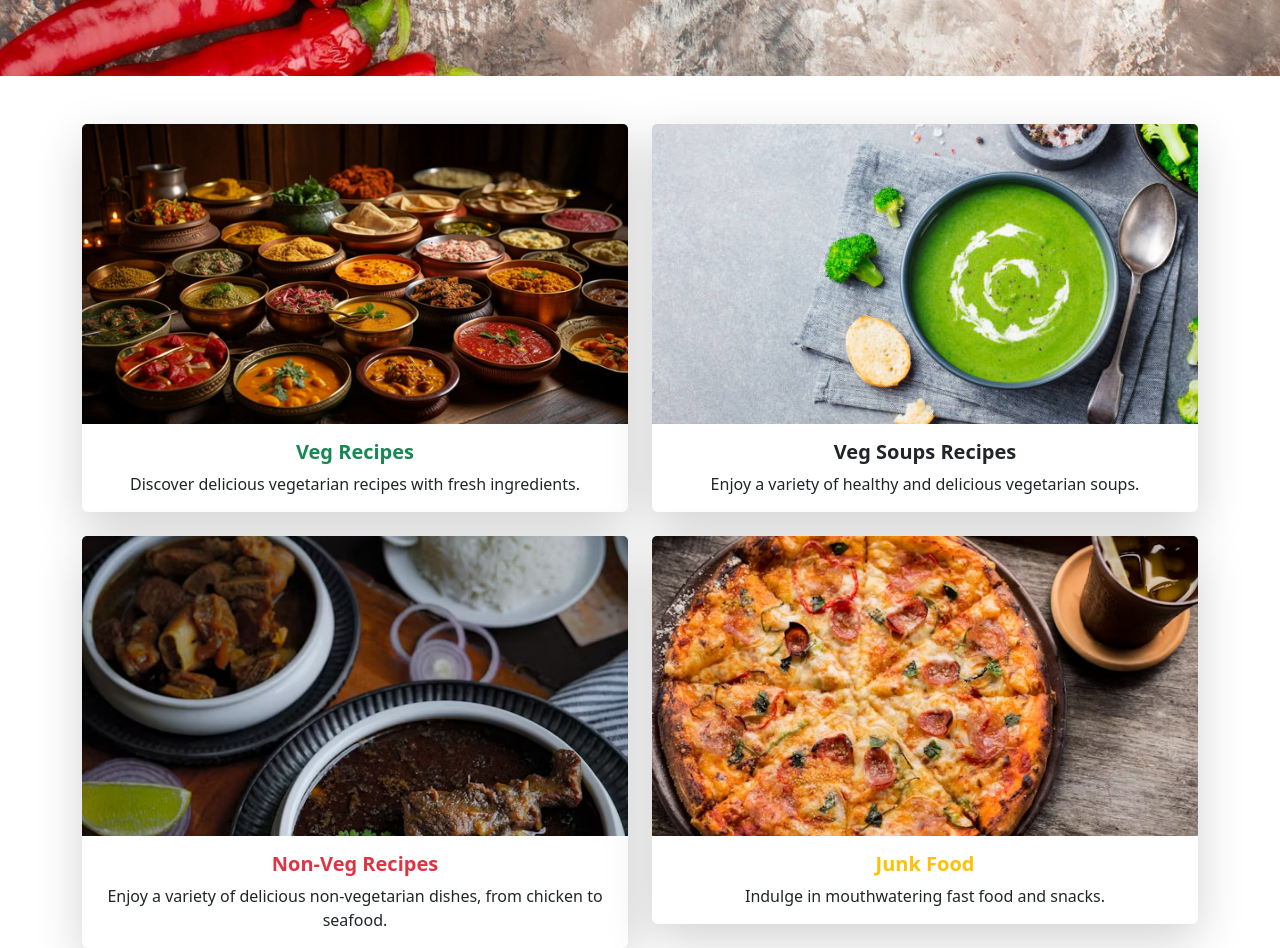
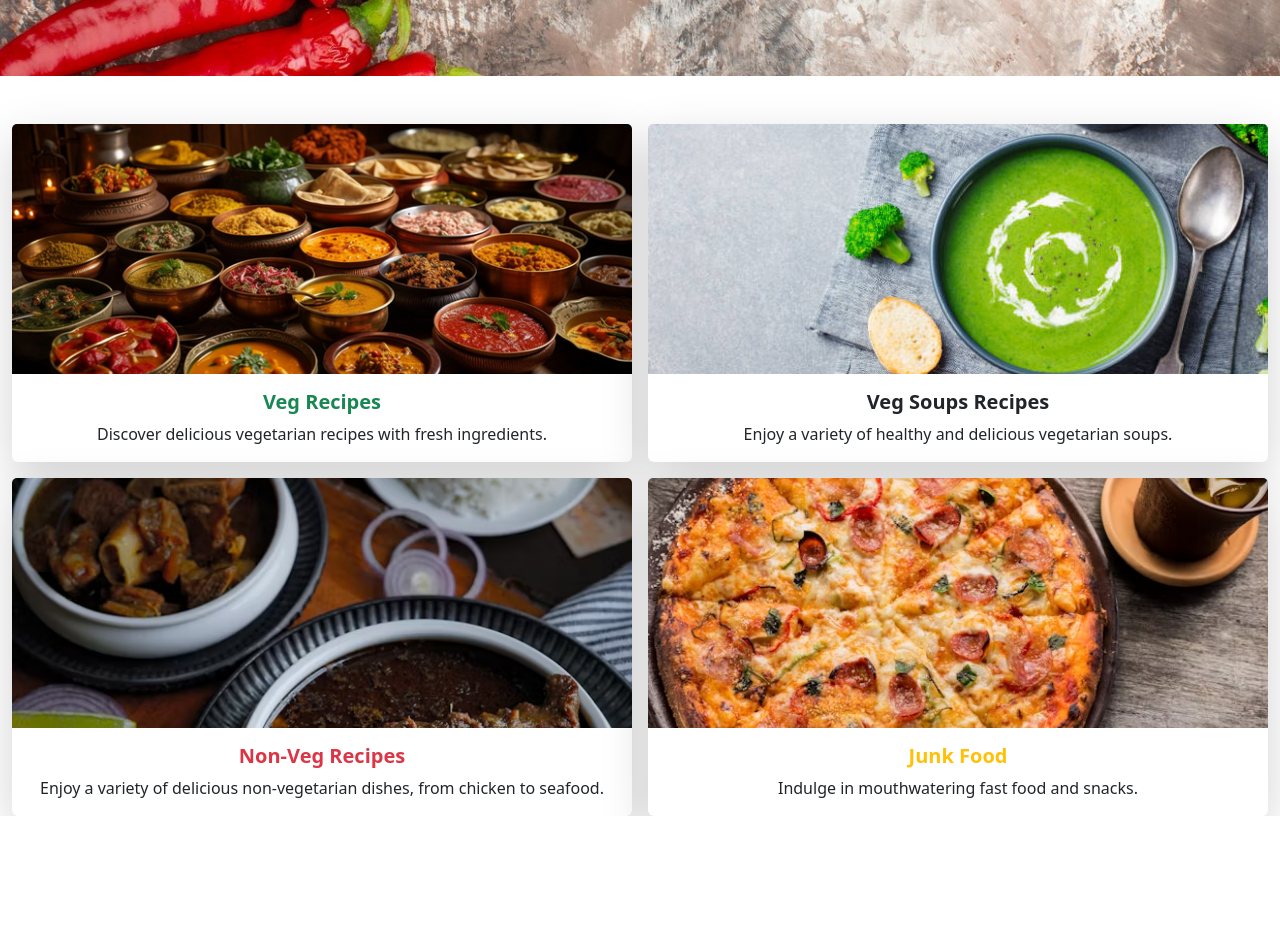
Before and after one commit to JhansiTokala/frontend, a React (Create React App) app: page /home in a window 1280 px wide. Shown: the part 820-1768 px from the top of the page. After the commit the page ends 1636 px from the top, so only its background shows below. Built offline with nearby package versions, Linux system fonts and the light colour scheme.

Commit message:
adding all files

```diff
--- a/src/pages/Home.jsx
+++ b/src/pages/Home.jsx
@@ -7,7 +7,7 @@ const Home = () => {
       {/* Full Background Image with Welcome Text on Right */}
       <div
         style={{
-          width: "100%",
+          width: "100vw",
           height: "100vh",
           backgroundImage: "url('/j1.jpg')",
           backgroundSize: "cover",
@@ -27,29 +27,21 @@ const Home = () => {
       </div>
 
       {/* Cards Section */}
-      <div className="container mt-5">
-        <div className="row g-4">
+      <div className="container-fluid mt-5">
+        <div className="row g-3">
           {/* Veg Recipes */}
           <div className="col-md-6">
-            <div className="card border-0 shadow-lg">
-              {/* Image Section */}
-              <div style={{ width: "100%", height: "300px" }}>
+            <div className="card border-0 shadow-lg h-100">
+              <div style={{ height: "250px", overflow: "hidden" }}>
                 <img
-                  src="/veg.jpg.jpg"
+                  src="/veg.jpg"
                   className="card-img-top"
                   alt="Veg Recipes"
-                  style={{
-                    width: "100%",
-                    height: "100%",
-                    objectFit: "cover",
-                  }}
+                  style={{ width: "100%", height: "100%", objectFit: "cover" }}
                 />
               </div>
-              {/* Card Body */}
               <div className="card-body text-center p-3">
-                <h5 className="card-title fw-bold text-success m-0">
-                  Veg Recipes
-                </h5>
+                <h5 className="card-title fw-bold text-success m-0">Veg Recipes</h5>
                 <p className="card-text mt-2">
                   Discover delicious vegetarian recipes with fresh ingredients.
                 </p>
@@ -59,25 +51,17 @@ const Home = () => {
 
           {/* Veg Soups */}
           <div className="col-md-6">
-            <div className="card border-0 shadow-lg">
-              {/* Image Section */}
-              <div style={{ width: "100%", height: "300px" }}>
+            <div className="card border-0 shadow-lg h-100">
+              <div style={{ height: "250px", overflow: "hidden" }}>
                 <img
                   src="/vegsoup.jpg"
                   className="card-img-top"
                   alt="Veg Soups Recipes"
-                  style={{
-                    width: "100%",
-                    height: "100%",
-                    objectFit: "cover",
-                  }}
+                  style={{ width: "100%", height: "100%", objectFit: "cover" }}
                 />
               </div>
-              {/* Card Body */}
               <div className="card-body text-center p-3">
-                <h5 className="card-title fw-bold text-dark m-0">
-                  Veg Soups Recipes
-                </h5>
+                <h5 className="card-title fw-bold text-dark m-0">Veg Soups Recipes</h5>
                 <p className="card-text mt-2">
                   Enjoy a variety of healthy and delicious vegetarian soups.
                 </p>
@@ -87,25 +71,17 @@ const Home = () => {
 
           {/* Non-Veg Recipes */}
           <div className="col-md-6">
-            <div className="card border-0 shadow-lg">
-              {/* Image Section */}
-              <div style={{ width: "100%", height: "300px" }}>
+            <div className="card border-0 shadow-lg h-100">
+              <div style={{ height: "250px", overflow: "hidden" }}>
                 <img
                   src="/nonveg.jpg"
                   className="card-img-top"
                   alt="Non-Veg Recipes"
-                  style={{
-                    width: "100%",
-                    height: "100%",
-                    objectFit: "cover",
-                  }}
+                  style={{ width: "100%", height: "100%", objectFit: "cover" }}
                 />
               </div>
-              {/* Card Body */}
               <div className="card-body text-center p-3">
-                <h5 className="card-title fw-bold text-danger m-0">
-                  Non-Veg Recipes
-                </h5>
+                <h5 className="card-title fw-bold text-danger m-0">Non-Veg Recipes</h5>
                 <p className="card-text mt-2">
                   Enjoy a variety of delicious non-vegetarian dishes, from chicken to seafood.
                 </p>
@@ -115,32 +91,21 @@ const Home = () => {
 
           {/* Junk Food */}
           <div className="col-md-6">
-            <div className="card border-0 shadow-lg">
-              {/* Image Section */}
-              <div style={{ width: "100%", height: "300px" }}>
+            <div className="card border-0 shadow-lg h-100">
+              <div style={{ height: "250px", overflow: "hidden" }}>
                 <img
                   src="/junk.jpg"
                   className="card-img-top"
                   alt="Junk Food"
-                  style={{
-                    width: "100%",
-                    height: "100%",
-                    objectFit: "cover",
-                  }}
+                  style={{ width: "100%", height: "100%", objectFit: "cover" }}
                 />
               </div>
-              {/* Card Body */}
               <div className="card-body text-center p-3">
-                <h5 className="card-title fw-bold text-warning m-0">
-                  Junk Food
-                </h5>
-                <p className="card-text mt-2">
-                  Indulge in mouthwatering fast food and snacks.
-                </p>
+                <h5 className="card-title fw-bold text-warning m-0">Junk Food</h5>
+                <p className="card-text mt-2">Indulge in mouthwatering fast food and snacks.</p>
               </div>
             </div>
           </div>
-
         </div>
       </div>
     </div>
```
Also changed, not shown: public/veg.jpg (renamed from public/veg.jpg.jpg).
